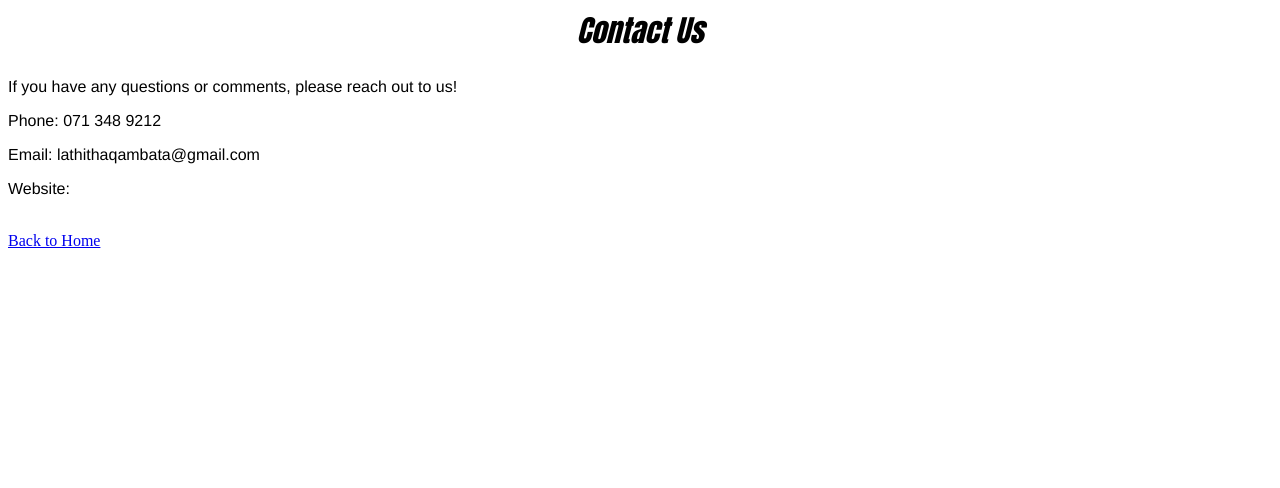
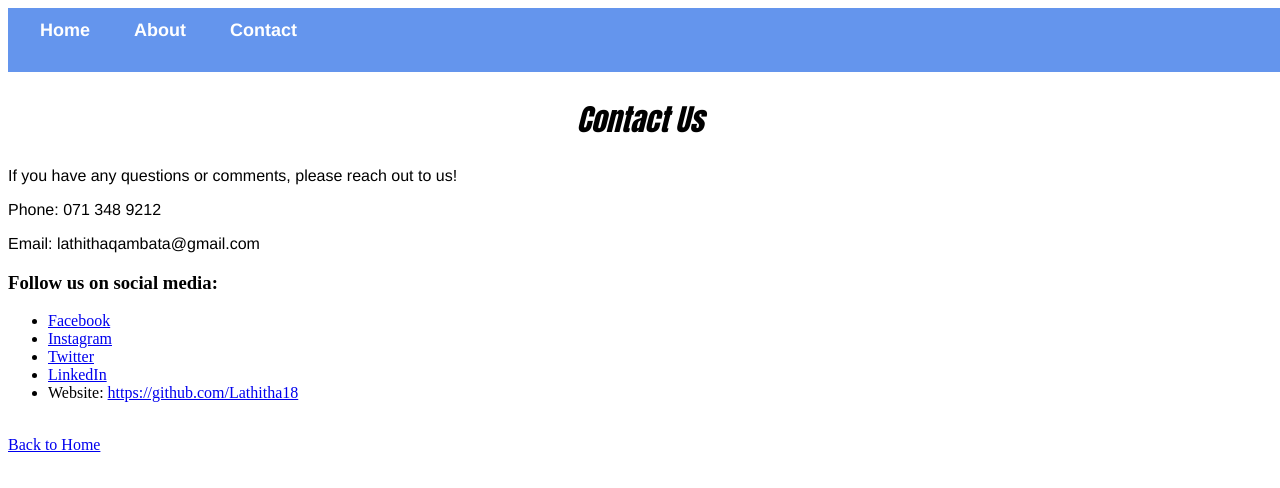
Before and after one commit to Lathitha18/ITVarsity_Code_Academy_FNB_Course, a plain HTML site: page CompuKidsWebsite1/contact.html in a window 1280 px wide. Drawn offline with Linux system fonts and the light colour scheme.

Commit message:
contact.html

```diff
--- a/CompuKidsWebsite1/contact.html
+++ b/CompuKidsWebsite1/contact.html
@@ -1,15 +1,31 @@
-<!DOC TYPE html>
+<!DOCTYPE html>
 <html>
       <head>
-                <link rel="stylesheet" href="style.css">
+      <link rel="stylesheet" href="style.css">
       </head>
       <body>
+              <div id="menu">
+                  <a href="index.html">Home</a>
+                  <a href="about.html">About</a>
+                  <a href="contact.html">Contact</a>
+            </div>
             <h2>Contact Us</h2>
             <p>If you have any questions or comments, please reach out to us!</p>
             <p>Phone: 071 348 9212</p>
             <p>Email: lathithaqambata@gmail.com </p>
-            <p>Website: </p>
-            </br>
-                <a href="index.html">Back to Home</a>
+            <div id="contact-page">
+                <h3>Follow us on social media:</h3>
+                <ul>
+                    <li><a href="https://www.facebook.com/s1ut.thith4">Facebook</a></li>
+                    <li><a href="https://www.instagram.com/lathithaa_ilangaa/">Instagram</a></li>
+                    <li><a href="https://www.twitter.com/CompuKids">Twitter</a></li>
+                    <li><a href="https://www.linkedin.com/in/lathitha-qambata">LinkedIn</a></li>
+                    <li>Website: <a href="https://github.com/Lathitha18">https://github.com/Lathitha18</a></li>
+                </ul>
+            </div>
+      <br>
+            <div id="contact-page">
+                  <a href="index.html">Back to Home</a>
+            </div>
       </body>
       </html>
```
